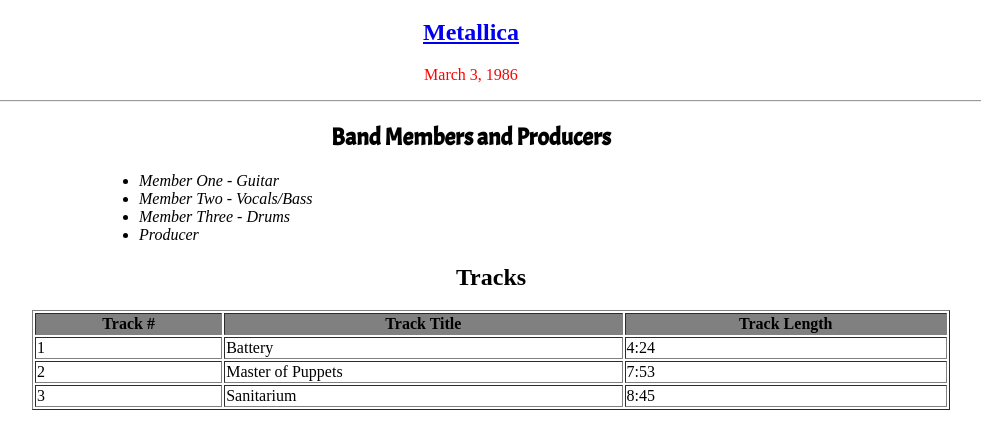
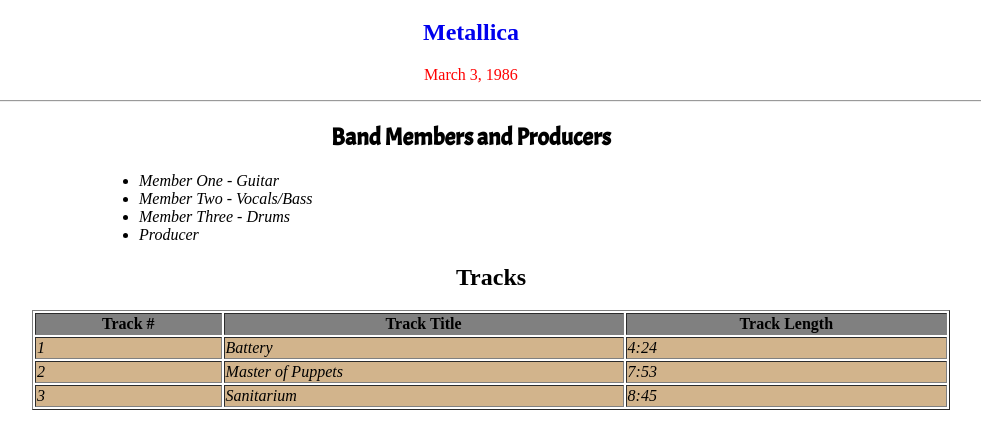
Before and after one commit to croninovative/IntroToWebDev, a plain HTML site: page Labs/albumCover.html in a window 1280 px wide. Shown: the part 369-800 px from the top of the page, without its empty margins (169-1150 px from the left). Drawn offline with Linux system fonts and the light colour scheme.

Commit message:
album page v5

```diff
--- a/Labs/albumCover.html
+++ b/Labs/albumCover.html
@@ -6,6 +6,26 @@
         li {
             font-style: italic;
             margin-left: 260px
+        }
+
+        td {
+            font-style: italic;
+            background-color:tan;
+        }
+
+        a:link {
+            text-decoration: none;
+            background-color: none;
+        }
+        a:visited {
+            background-color: none;
+        }
+        a:hover {
+            background-color: #0000FF;
+            text-decoration: underline;
+        }
+        a:active {
+            background-color: aqua;
         }
         </style>
         <link href="albumCover.css" rel="stylesheet" type="text/css" />
@@ -19,7 +39,7 @@
         </div>
 
         <h1 align="middle"; class="albumTitle">Master of Puppets</h1>
-        <a href="https://www.metallica.com/"><h2 align="middle">Metallica</h2></a>
+        <h2 align="middle"><a id="bandLink" href="https://www.metallica.com/">Metallica</a></h2>
         <p align="middle" style="color:red">
             March 3, 1986
         </p>
```
